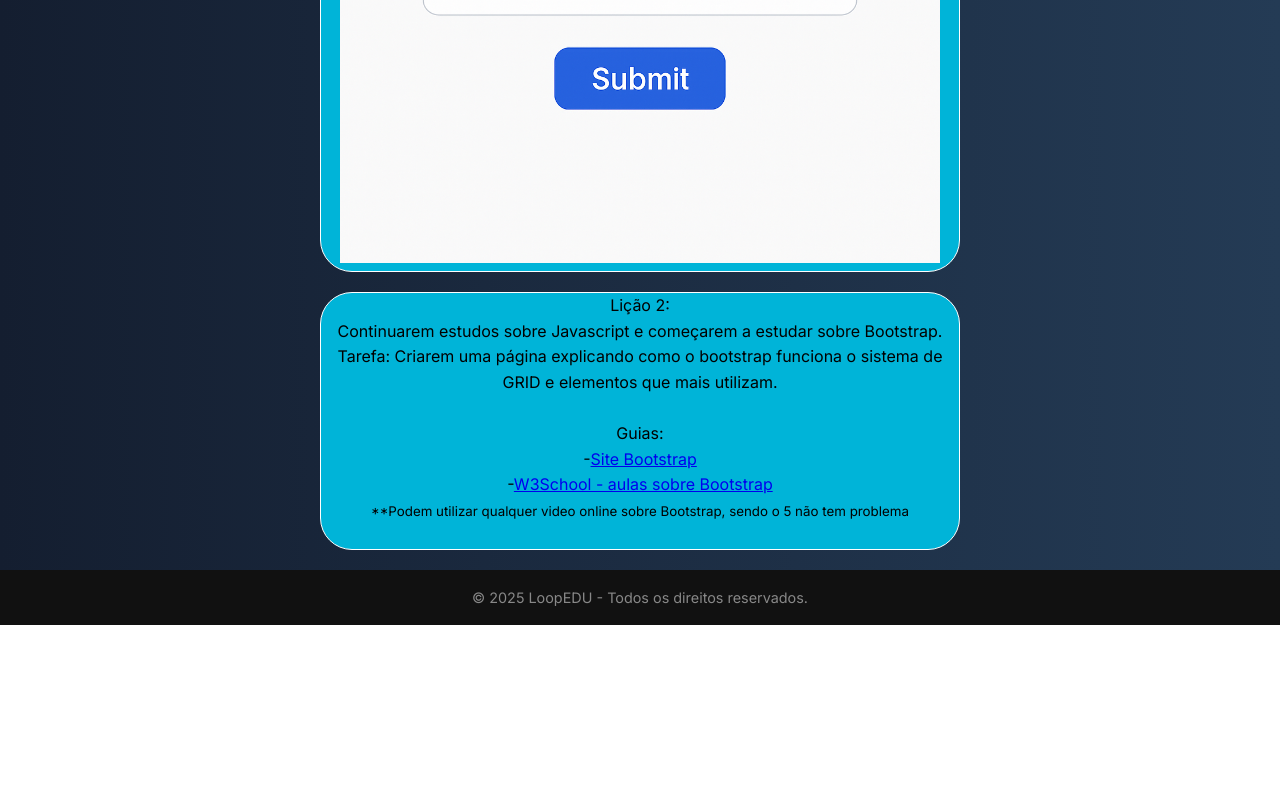
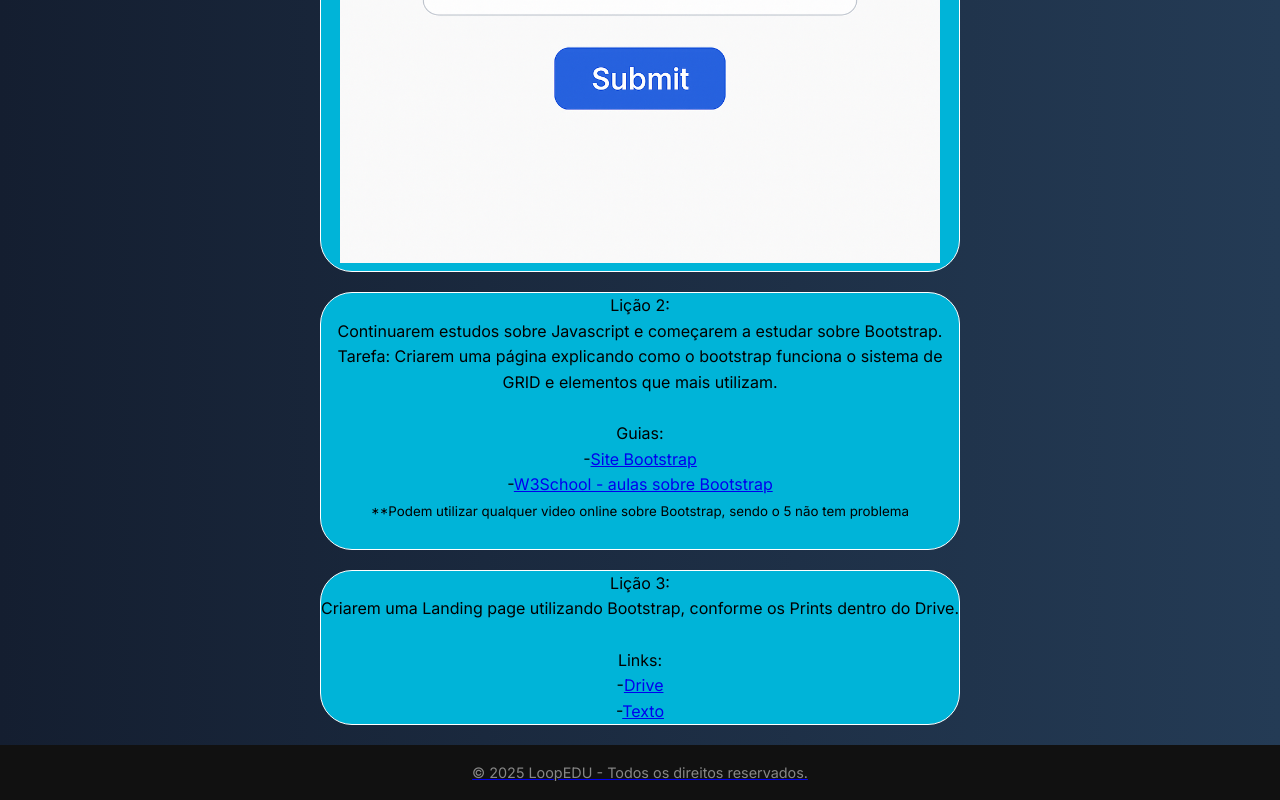
Before and after one commit to viniciusnae/anhanguera-repo, a plain HTML site: page projetos.html in a window 1280 px wide. Shown: the part 980-1780 px from the top of the page. Before the commit the page ends 1605 px from the top, so only its background shows below. Drawn offline with Linux system fonts and the light colour scheme.

Commit message:
Adicionado Lição 3

```diff
--- a/projetos.html
+++ b/projetos.html
@@ -49,6 +49,16 @@
 
 
     </div>
+
+    <div class="todo">
+      <p>Lição 3:</p>
+      <p>Criarem uma Landing page utilizando Bootstrap, conforme os Prints dentro do Drive.<br><br>
+      Links: <br>
+    -<a href="https://drive.google.com/drive/folders/1mFgFodXJq4uko9uSM534kZgPObmlf0pf?usp=sharing">Drive</a><br>
+  -<a href="https://docs.google.com/document/d/1DPYKaoCA8l_Z_XlY-GuvdP_t7Aq96JbtcFxGqYA_690/edit?usp=sharing">Texto<br>
+
+
+      </div>
 <footer>
     &copy; 2025 LoopEDU - Todos os direitos reservados.
   </footer>
```
